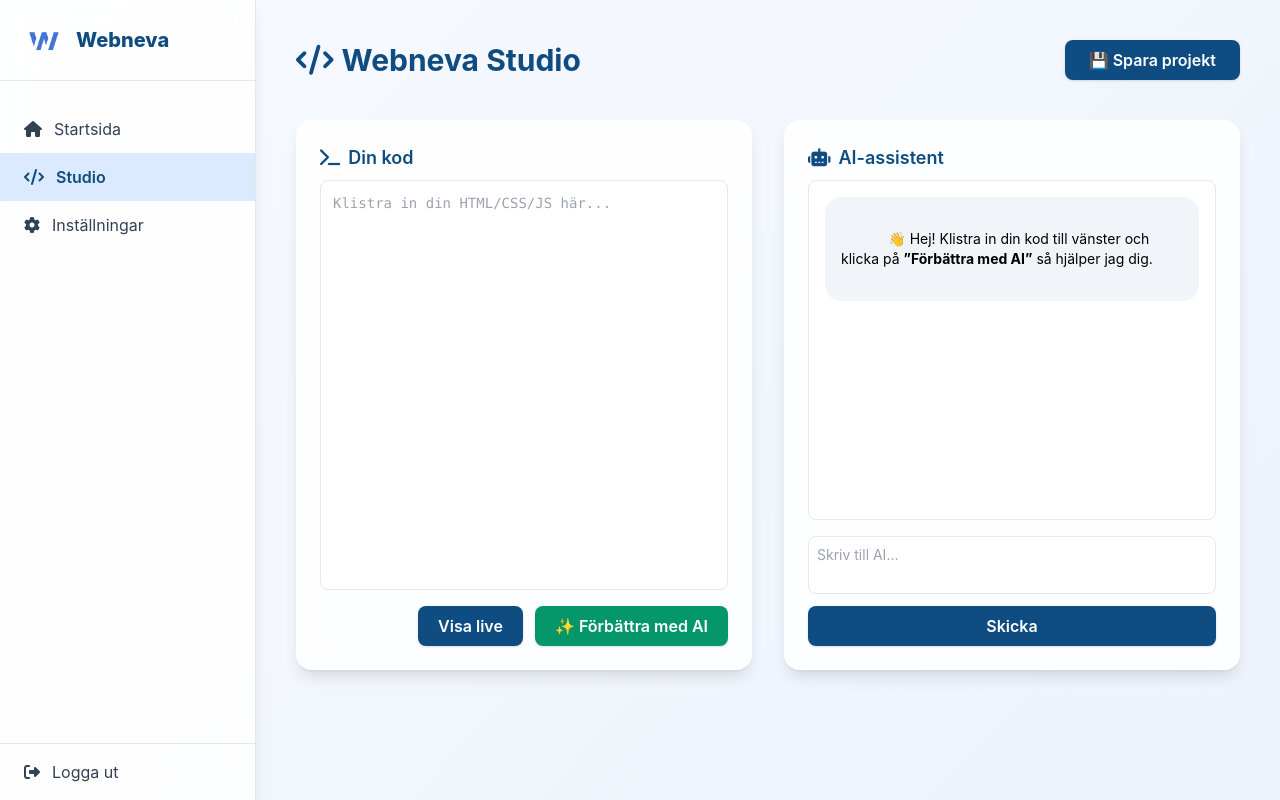
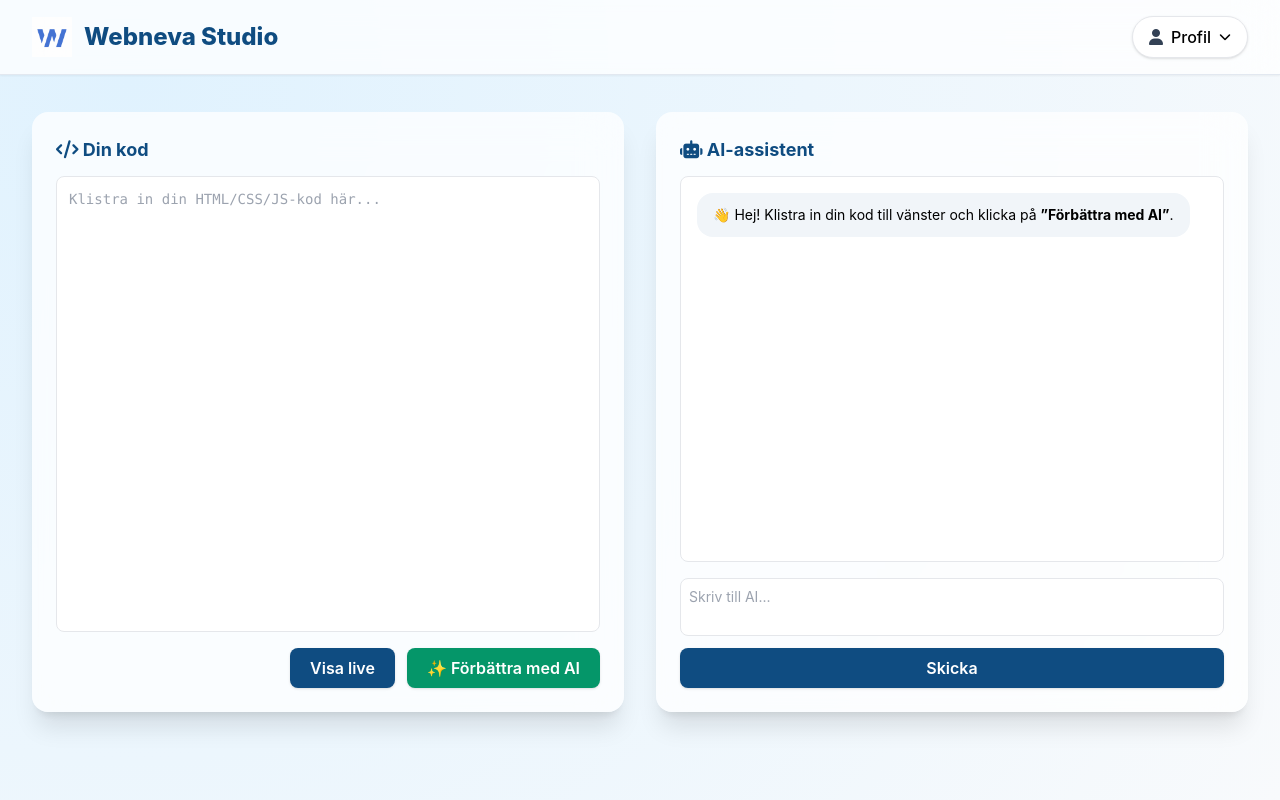
Before and after one commit to Webneva-se/Webneva, a website: page studio.html in a window 1280 px wide. Drawn offline with nearby package versions, Linux system fonts and the light colour scheme.

Commit message:
Update studio.html

```diff
--- a/studio.html
+++ b/studio.html
@@ -3,103 +3,91 @@
 <head>
   <meta charset="UTF-8" />
   <meta name="viewport" content="width=device-width, initial-scale=1.0" />
-  <title>Webneva Studio – AI-driven webbutveckling</title>
+  <title>Webneva Studio – AI för webbutvecklare</title>
   <link rel="icon" href="images/webneva-logo.png" />
   <script src="https://cdn.tailwindcss.com"></script>
   <link href="https://cdnjs.cloudflare.com/ajax/libs/font-awesome/6.5.0/css/all.min.css" rel="stylesheet">
   <style>
     body {
       font-family: Inter, system-ui, sans-serif;
-      background: linear-gradient(135deg, #f7faff, #edf2fb);
+      background: radial-gradient(circle at 10% 10%, #e0f2fe, #f8fafc);
+    }
+    .glass {
+      background: rgba(255, 255, 255, 0.75);
+      backdrop-filter: blur(20px);
     }
     .brand-bg { background-color: #0f4c81; }
     .brand-bg:hover { background-color: #0c3b63; }
-    .glass { background: rgba(255,255,255,0.85); backdrop-filter: blur(12px); }
     .chat-bubble { border-radius: 1rem; padding: .75rem 1rem; margin-bottom: .75rem; word-wrap: break-word; white-space: pre-wrap; }
     .chat-ai { background-color: #f1f5f9; align-self: flex-start; }
     .chat-user { background-color: #0f4c81; color: white; align-self: flex-end; }
   </style>
 </head>
-<body class="antialiased flex min-h-screen">
+<body class="antialiased min-h-screen flex flex-col">
 
-  <!-- Sidebar -->
-  <aside class="w-64 glass border-r border-slate-200 shadow-lg flex flex-col justify-between fixed inset-y-0 left-0 z-40">
-    <div>
-      <div class="flex items-center gap-3 px-6 py-5 border-b border-slate-200">
+  <!-- Header -->
+  <header class="w-full glass shadow-sm border-b border-slate-200 fixed top-0 left-0 z-50">
+    <div class="max-w-7xl mx-auto flex justify-between items-center px-8 py-4">
+      <div class="flex items-center gap-3">
         <img src="images/webneva-logo.png" class="h-10 w-10" alt="Webneva logo">
-        <span class="font-extrabold text-xl text-[#0f4c81]">Webneva</span>
+        <span class="font-extrabold text-2xl text-[#0f4c81]">Webneva Studio</span>
       </div>
-      <nav class="mt-6 flex flex-col">
-        <a href="/" class="px-6 py-3 flex items-center gap-3 text-slate-700 hover:bg-blue-50">
-          <i class="fa-solid fa-house"></i> <span>Startsida</span>
-        </a>
-        <a href="/studio" class="px-6 py-3 flex items-center gap-3 bg-blue-100 text-[#0f4c81] font-semibold">
-          <i class="fa-solid fa-code"></i> <span>Studio</span>
-        </a>
-        <a href="/settings" class="px-6 py-3 flex items-center gap-3 text-slate-700 hover:bg-blue-50">
-          <i class="fa-solid fa-gear"></i> <span>Inställningar</span>
-        </a>
-      </nav>
+      <div class="relative">
+        <button id="profileBtn" class="flex items-center gap-2 px-4 py-2 bg-white border rounded-full shadow hover:shadow-md transition">
+          <i class="fa-solid fa-user text-slate-700"></i>
+          <span class="font-medium">Profil</span>
+          <i class="fa-solid fa-chevron-down text-xs"></i>
+        </button>
+        <div id="profileMenu" class="hidden absolute right-0 mt-2 w-48 bg-white rounded-lg shadow-lg border border-slate-100">
+          <a href="/" class="block px-4 py-2 text-sm hover:bg-blue-50">Tillbaka till startsida</a>
+          <a href="#" class="block px-4 py-2 text-sm hover:bg-blue-50">Inställningar</a>
+          <hr>
+          <a href="#" class="block px-4 py-2 text-sm text-red-600 hover:bg-red-50">Logga ut</a>
         </div>
-
-    <div class="border-t border-slate-200 px-6 py-4">
-      <a href="#" class="flex items-center gap-3 text-slate-700 hover:text-red-600">
-        <i class="fa-solid fa-right-from-bracket"></i> Logga ut
-      </a>
       </div>
-  </aside>
-
-  <!-- Main Content -->
-  <main class="flex-1 ml-64 p-10">
-    <header class="flex justify-between items-center mb-10">
-      <h1 class="text-3xl font-bold text-[#0f4c81] flex items-center gap-2">
-        <i class="fa-solid fa-code"></i> Webneva Studio
-      </h1>
-      <button id="saveProjectBtn" class="brand-bg text-white px-6 py-2 rounded-lg font-semibold shadow hover:opacity-90 transition">
-        💾 Spara projekt
-      </button>
+    </div>
   </header>
 
-    <div class="grid xl:grid-cols-2 gap-8">
-      <!-- Kodredigerare -->
-      <section class="glass rounded-2xl shadow-lg p-6 flex flex-col h-[550px]">
-        <h2 class="font-semibold text-lg mb-2 flex items-center gap-2 text-[#0f4c81]">
-          <i class="fa-solid fa-terminal"></i> Din kod
-        </h2>
-        <textarea id="userCode" class="flex-1 border rounded-lg p-3 text-sm font-mono bg-white resize-none focus:ring-2 focus:ring-blue-400" placeholder="Klistra in din HTML/CSS/JS här..."></textarea>
-        <div class="mt-4 flex gap-3 justify-end">
-          <button id="previewBtn" class="brand-bg text-white px-5 py-2 rounded-lg font-semibold shadow hover:opacity-90 transition">Visa live</button>
-          <button id="sendMessageBtn" class="bg-emerald-600 hover:bg-emerald-700 text-white px-5 py-2 rounded-lg font-semibold shadow transition">✨ Förbättra med AI</button>
+  <!-- Main -->
+  <main class="flex-1 flex flex-col lg:flex-row justify-center gap-8 px-8 pt-28 pb-16 max-w-7xl mx-auto w-full">
+
+    <!-- Kod -->
+    <section class="glass p-6 rounded-2xl shadow-xl flex-1 flex flex-col h-[600px]">
+      <h2 class="font-bold text-lg mb-3 text-[#0f4c81]"><i class="fa-solid fa-code"></i> Din kod</h2>
+      <textarea id="userCode" class="flex-1 p-3 rounded-lg border bg-white font-mono text-sm resize-none focus:ring-2 focus:ring-blue-400" placeholder="Klistra in din HTML/CSS/JS-kod här..."></textarea>
+      <div class="mt-4 flex justify-end gap-3">
+        <button id="previewBtn" class="brand-bg text-white px-5 py-2 rounded-lg font-semibold shadow hover:opacity-90">Visa live</button>
+        <button id="sendMessageBtn" class="bg-emerald-600 hover:bg-emerald-700 text-white px-5 py-2 rounded-lg font-semibold shadow">✨ Förbättra med AI</button>
       </div>
     </section>
 
-      <!-- AI-chatt -->
-      <section class="glass rounded-2xl shadow-lg p-6 flex flex-col h-[550px]">
-        <h2 class="font-semibold text-lg mb-2 flex items-center gap-2 text-[#0f4c81]">
-          <i class="fa-solid fa-robot"></i> AI-assistent
-        </h2>
+    <!-- AI -->
+    <section class="glass p-6 rounded-2xl shadow-xl flex-1 flex flex-col h-[600px]">
+      <h2 class="font-bold text-lg mb-3 text-[#0f4c81]"><i class="fa-solid fa-robot"></i> AI-assistent</h2>
       <div id="chatBox" class="flex flex-col flex-1 overflow-y-auto border rounded-lg bg-white p-4 text-sm mb-4">
-          <div class="chat-bubble chat-ai">
-            👋 Hej! Klistra in din kod till vänster och klicka på <strong>”Förbättra med AI”</strong> så hjälper jag dig.
-          </div>
+        <div class="chat-bubble chat-ai">👋 Hej! Klistra in din kod till vänster och klicka på <strong>”Förbättra med AI”</strong>.</div>
       </div>
       <textarea id="userMessage" class="w-full border rounded-lg p-2 text-sm mb-3 resize-none focus:ring-2 focus:ring-blue-400" rows="2" placeholder="Skriv till AI..."></textarea>
-        <button id="sendChatBtn" class="brand-bg text-white px-5 py-2 rounded-lg font-semibold shadow hover:opacity-90 transition">Skicka</button>
+      <button id="sendChatBtn" class="brand-bg text-white px-5 py-2 rounded-lg font-semibold shadow hover:opacity-90">Skicka</button>
     </section>
-    </div>
+
   </main>
 
   <script>
-  // Förhandsvisning
+  // Profilmeny
+  document.getElementById("profileBtn").addEventListener("click", () => {
+    document.getElementById("profileMenu").classList.toggle("hidden");
+  });
+
+  // Preview
   document.getElementById("previewBtn").addEventListener("click", () => {
     const code = document.getElementById("userCode").value;
     const win = window.open("", "_blank");
-    win.document.open();
     win.document.write(code);
     win.document.close();
   });
 
-  // AI-funktion
+  // AI-integration
   async function sendToAI(message) {
     const chatBox = document.getElementById("chatBox");
     const userDiv = document.createElement("div");
@@ -108,10 +96,10 @@
     chatBox.appendChild(userDiv);
     chatBox.scrollTop = chatBox.scrollHeight;
 
-    const thinkingDiv = document.createElement("div");
-    thinkingDiv.className = "chat-bubble chat-ai italic text-gray-500";
-    thinkingDiv.innerText = "⏳ AI bearbetar...";
-    chatBox.appendChild(thinkingDiv);
+    const thinking = document.createElement("div");
+    thinking.className = "chat-bubble chat-ai italic text-gray-500";
+    thinking.innerText = "⏳ AI bearbetar...";
+    chatBox.appendChild(thinking);
 
     try {
       const res = await fetch("/api/openai", {
@@ -120,18 +108,17 @@
         body: JSON.stringify({ message })
       });
       const data = await res.json();
-      chatBox.removeChild(thinkingDiv);
-
+      chatBox.removeChild(thinking);
       const aiDiv = document.createElement("div");
       aiDiv.className = "chat-bubble chat-ai";
-      aiDiv.innerText = data.reply || "⚠️ AI kunde inte generera något svar.";
+      aiDiv.innerText = data.reply || "⚠️ AI kunde inte svara.";
       chatBox.appendChild(aiDiv);
     } catch (err) {
-      chatBox.removeChild(thinkingDiv);
-      const errorDiv = document.createElement("div");
-      errorDiv.className = "chat-bubble chat-ai text-red-500";
-      errorDiv.innerText = "❌ Ett fel uppstod vid kontakt med AI-servern.";
-      chatBox.appendChild(errorDiv);
+      chatBox.removeChild(thinking);
+      const errDiv = document.createElement("div");
+      errDiv.className = "chat-bubble chat-ai text-red-500";
+      errDiv.innerText = "❌ Fel vid kontakt med AI-servern.";
+      chatBox.appendChild(errDiv);
     }
   }
 
@@ -143,11 +130,10 @@
 
   document.getElementById("sendChatBtn").addEventListener("click", () => {
     const msg = document.getElementById("userMessage").value.trim();
-    if (!msg) return alert("Skriv ett meddelande först!");
+    if (!msg) return alert("Skriv något först!");
     document.getElementById("userMessage").value = "";
     sendToAI(msg);
   });
   </script>
-
 </body>
 </html>
```
Lines whose indentation alone changed are shown as unchanged.
